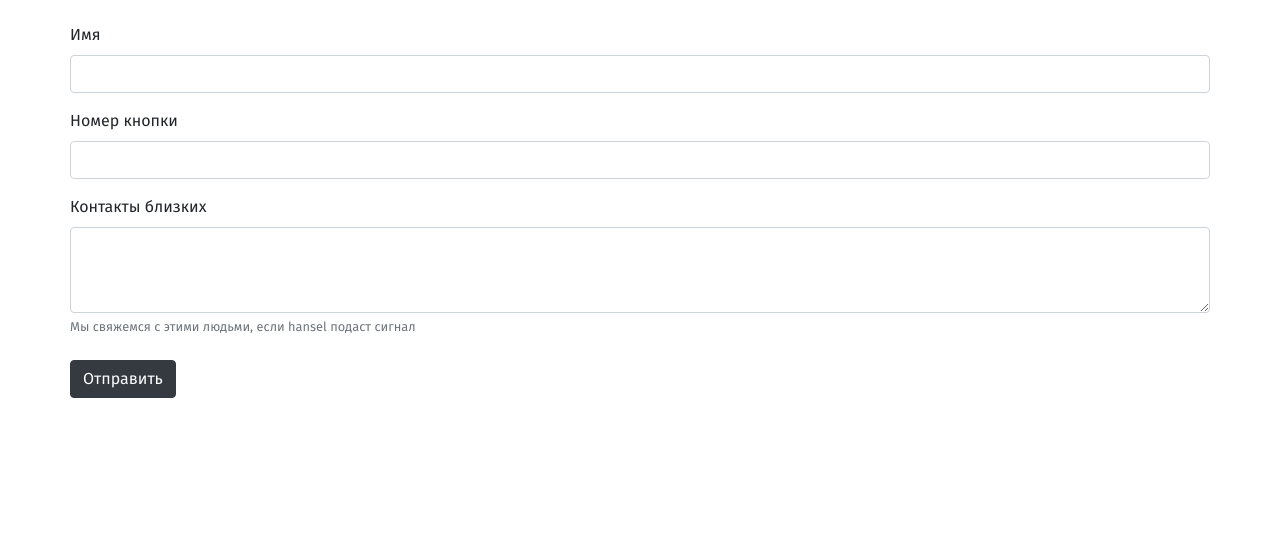
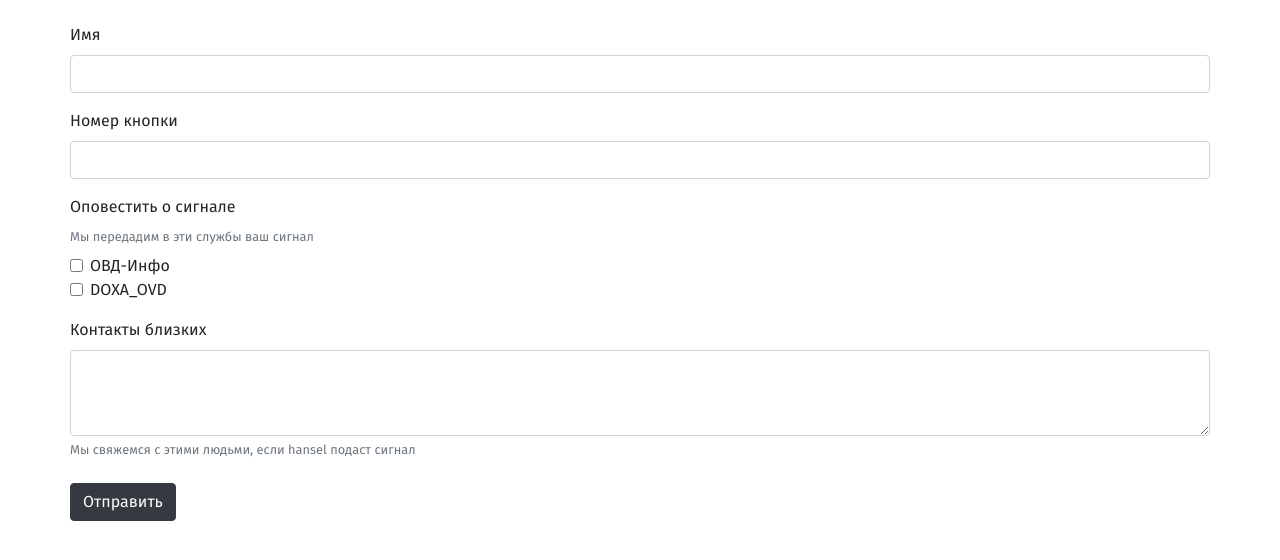
Before and after one commit to ntysh/gretel, a Flask app: page /form/ in a window 1280 px wide. Shown: the part 141-701 px from the top of the page. Run offline with Flask 2, Linux system fonts and the light colour scheme; some libraries are stand-ins or nearby versions.

Commit message:
Add integration mock-ups to form.html

```diff
--- a/server/templates/form.html
+++ b/server/templates/form.html
@@ -19,7 +19,8 @@
         <div class="row mt-5" style="background: black; height: 3pt;"></div>
         <div class="row mt-2">
 
-            <a href="/" class="h1 fc" style="color: black;">hansel</a><h1 class="fc"> &MediumSpace;-> регистрация</h1>
+            <a href="/" class="h1 fc" style="color: black;">hansel</a>
+            <h1 class="fc"> &MediumSpace;-> регистрация</h1>
         </div>
         <form action="/register/" method="POST">
 
@@ -33,14 +34,30 @@
                 <label for="button_number">Номер кнопки</label>
                 <input type="text" class="form-control" id="button_number" name="button_number">
             </div>
+            <label class="row">Оповестить о сигнале</label>
+            <small id="contactsHelp" class="text-muted row">Мы передадим в эти службы ваш сигнал</small>
+
+            <div class="form-group">
+
+                <div class="form-check row mt-2">
+                    <input class="form-check-input" type="checkbox" value="ovd-info" name=ovd_1 id="defaultCheck1">
+                    <label class="form-check-label" for="defaultCheck1">ОВД-Инфо</label>
+                </div>
+                <div class="form-check row">
+                    <input class="form-check-input" type="checkbox" value="doxa_ovd" name=ovd_2 id="defaultCheck1">
+                    <label class="form-check-label" for="defaultCheck1">DOXA_OVD</label>
+                </div>
+
+            </div>
 
             <div class="row form-group">
                 <label for="contacts">Контакты близких</label>
                 <textarea class="form-control" id="contacts" rows="3" name="contacts"></textarea>
-                <small id="contactsHelp" class="form-text text-muted">Мы свяжемся с этими людьми, если hansel подаст сигнал</small>
+                <small id="contactsHelp" class="form-text text-muted">Мы свяжемся с этими людьми, если hansel подаст
+                    сигнал</small>
             </div>
             <div class="row mt-4">
-                    <button type="submit" class="btn btn-dark">Отправить</button>
+                <button type="submit" class="btn btn-dark">Отправить</button>
             </div>
 
         </form>
```
